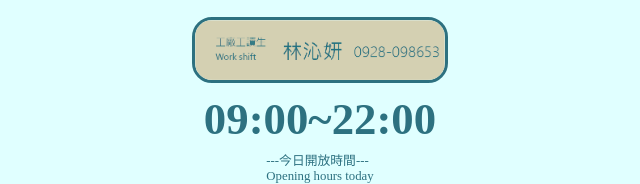
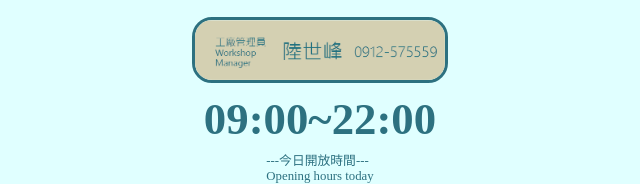
Before and after one commit to uscfug-web/workshop, a plain HTML site: page index.html in a window 1280 px wide. Shown: the part 354-538 px from the top of the page, 320-960 px from the left. Drawn offline with Linux system fonts and the light colour scheme.

Commit message:
Update index.html

```diff
--- a/index.html
+++ b/index.html
@@ -17,7 +17,7 @@
             <img src="image/O-03.png" alt="管理室作業狀態">
         </div>
         <div>
-            <img src="image/W-07.png" alt="值班人員">
+            <img src="image/M-01.png" alt="值班人員">
         </div>
     </section>
         <!--開放時間-->
```
